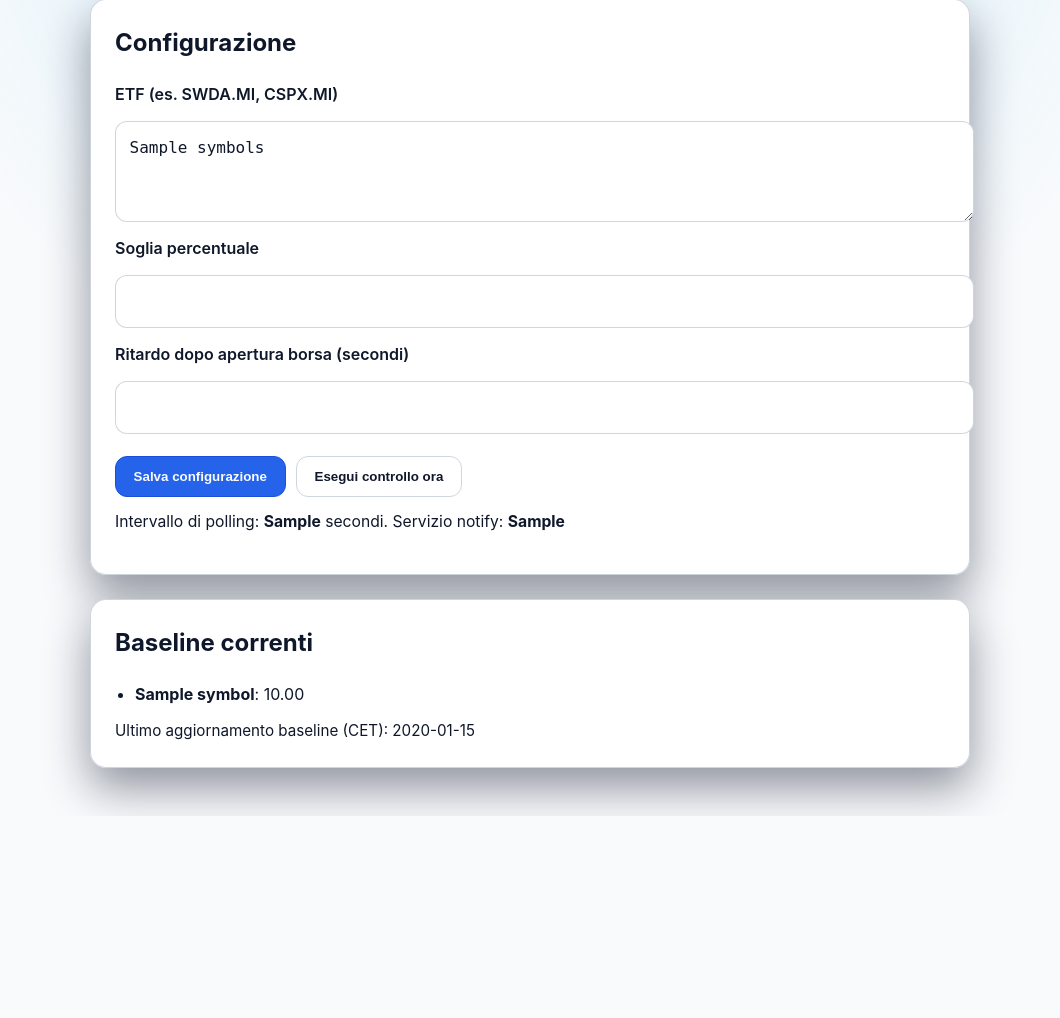
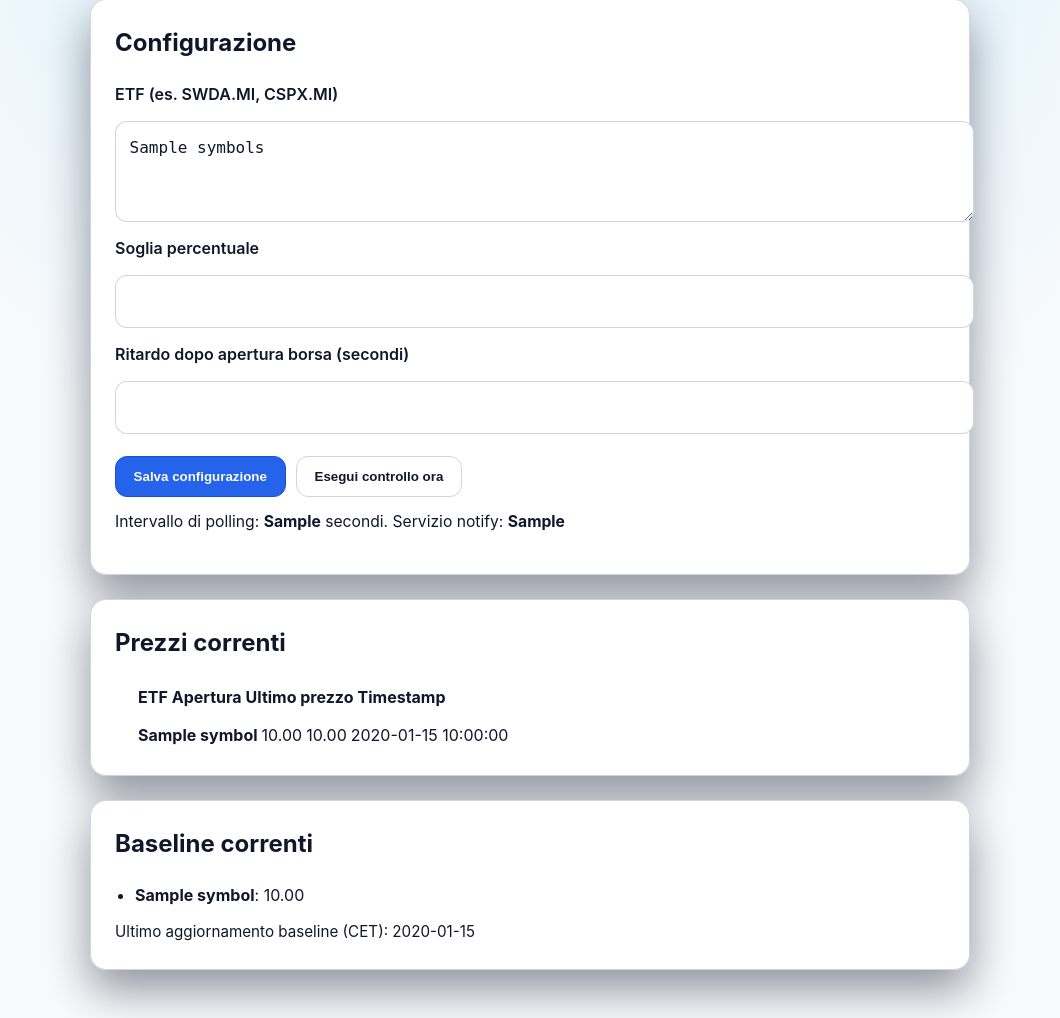
Before and after one commit to Alessandro1981/hassio-addons, a Flask app: template etf_checker/app/templates/index.html in a window 1280 px wide. Shown: the part 191-1209 px from the top of the page, without its empty margins (110-1170 px from the left). Before the commit the page ends 1006 px from the top, so only its background shows below. Run offline with Flask 3, Linux system fonts and the light colour scheme; the template is opened without the code that fills it: most values are stand-ins (such as "Sample title", 1, 10 or a date in 2020); parts of the project's set-up code (start-up, migrations or seed data) failed here and were passed over.

Commit message:
Add ETF current prices table to UI

```diff
--- a/etf_checker/app/templates/index.html
+++ b/etf_checker/app/templates/index.html
@@ -54,6 +54,34 @@
           <strong>{{ notify_service }}</strong>
         </p>
         <p id="status" class="status" role="status" aria-live="polite"></p>
+      </section>
+
+      <section class="card">
+        <h2>Prezzi correnti</h2>
+        {% if price_rows %}
+        <table class="baseline-list">
+          <thead>
+            <tr>
+              <th>ETF</th>
+              <th>Apertura</th>
+              <th>Ultimo prezzo</th>
+              <th>Timestamp</th>
+            </tr>
+          </thead>
+          <tbody>
+            {% for row in price_rows %}
+            <tr>
+              <td><strong>{{ row.symbol }}</strong></td>
+              <td>{{ "%.2f"|format(row.daily_open_price) if row.daily_open_price is not none else "N/A" }}</td>
+              <td>{{ "%.2f"|format(row.latest_price) if row.latest_price is not none else "N/A" }}</td>
+              <td>{{ row.latest_read_at if row.latest_read_at else "N/A" }}</td>
+            </tr>
+            {% endfor %}
+          </tbody>
+        </table>
+        {% else %}
+        <p>Nessun dato disponibile. Esegui un polling manuale.</p>
+        {% endif %}
       </section>
 
       <section class="card">
```
